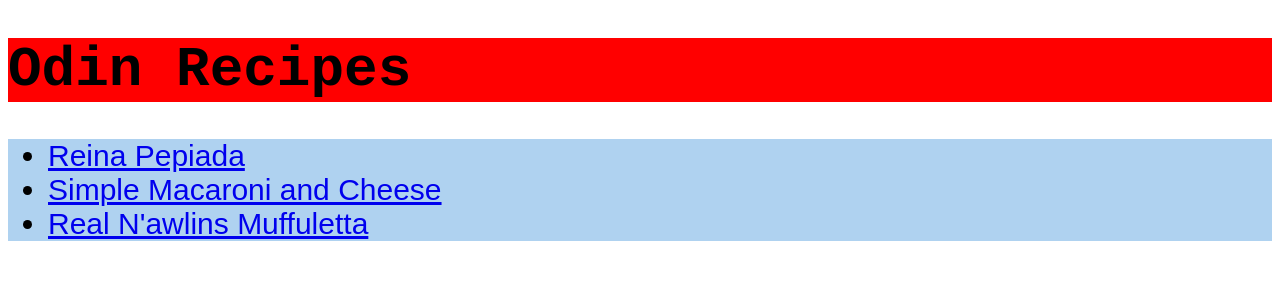
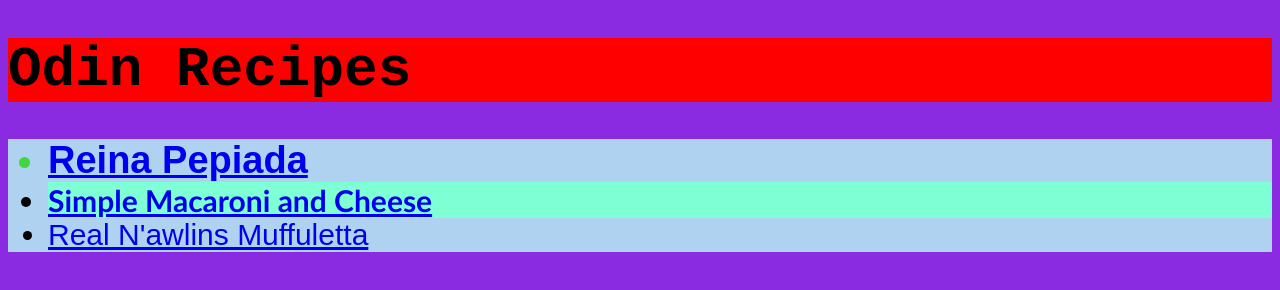
Before and after one commit to Elrubicante/odin-recipes, a plain HTML site: page index.html in a window 1280 px wide. Drawn offline with Linux system fonts and the light colour scheme.

Commit message:
Add CSS changes for Cascade class review

```diff
--- a/index.html
+++ b/index.html
@@ -9,7 +9,7 @@
     <h1 class="titular">Odin Recipes</h1>
     <ul class="recetas">
     <li class="Reina"><a href="recipes/reina-pepiada.html" target="_blank">Reina Pepiada</a></li>
-    <li class="Macaroni"><a href="recipes/simple-macaroni-and-cheese.html" target="_blank">Simple Macaroni and Cheese</a></li>
+    <li id="Macaroni"><a href="recipes/simple-macaroni-and-cheese.html" target="_blank">Simple Macaroni and Cheese</a></li>
     <li class="Mawlins"><a href="recipes/real-nawlins-muffuletta.html" target="_blank">Real N'awlins Muffuletta</a></li>
     </ul>
  </body>
--- a/style.css
+++ b/style.css
@@ -4,7 +4,23 @@
     font-family: Arial, Helvetica, sans-serif;
 }
 
+body {
+    background-color: blueviolet;
+}
 .titular {
     font-size: 56px;
     background-color: red;
     font-family: 'Courier New';}
+
+    .Reina {
+        color: rgb(61, 216, 61);
+        font-weight: 800;
+        font-size: 38px;
+    }
+
+    #Macaroni {
+        color: rgb(0, 0, 0);
+        background-color: aquamarine;
+        font-weight: 900;
+        font-family: "Gill Sans"
+    }
```
Also changed, not shown: 1 other file.
